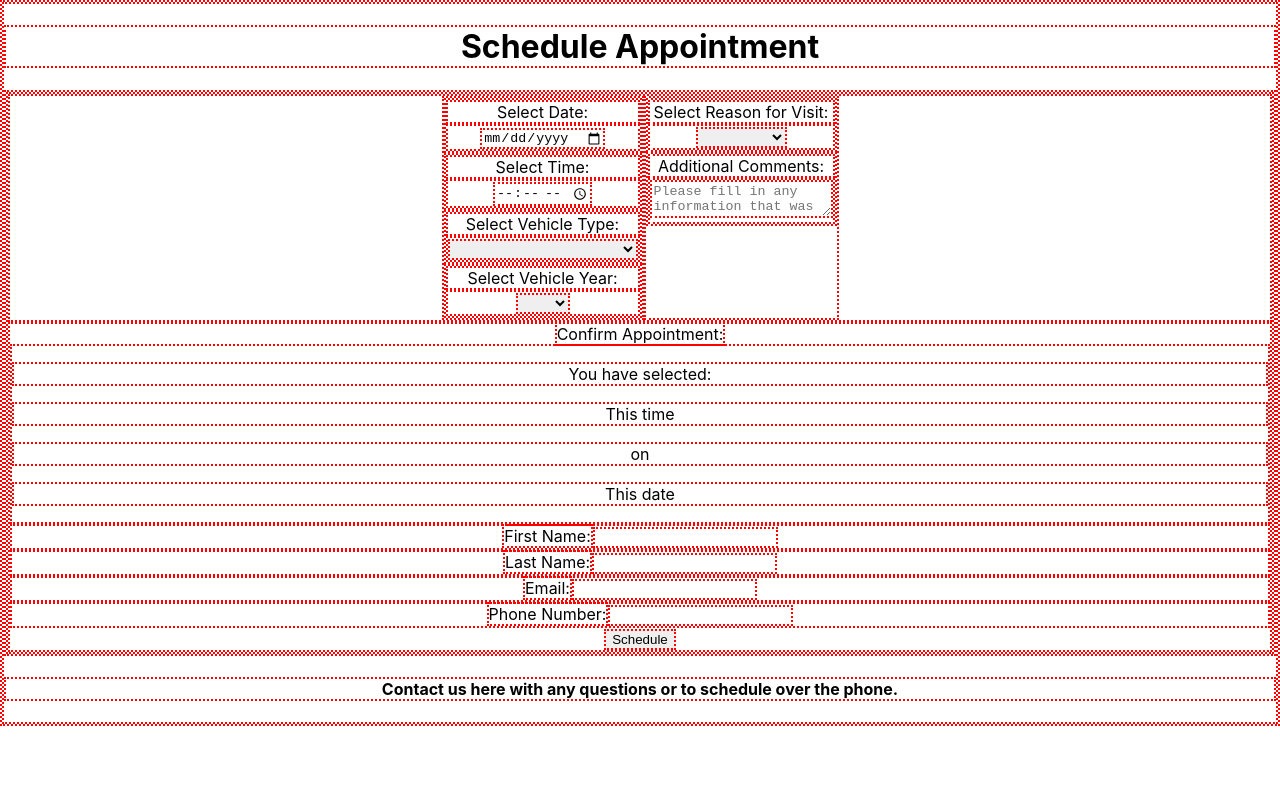
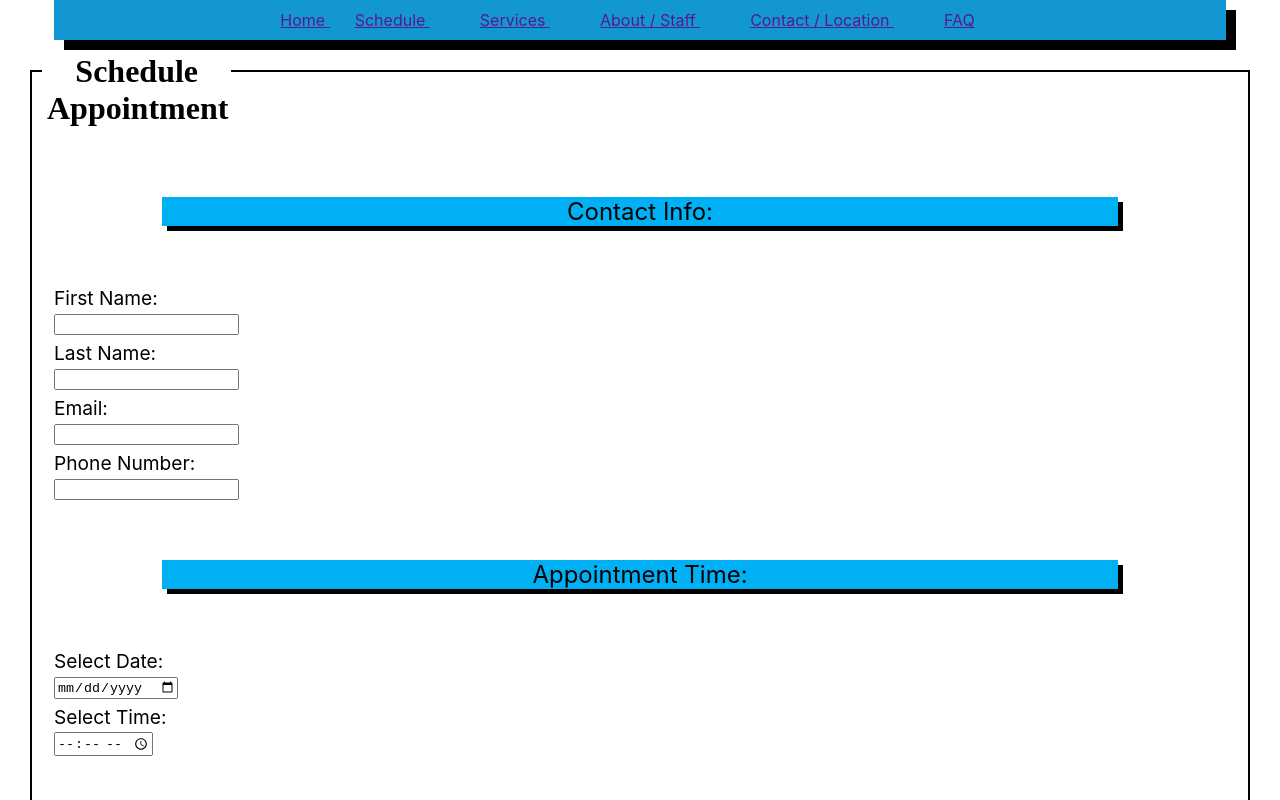
Before and after one commit to MeloVicG/LatinoAutoElectric, a React (Create React App) app in the folder paras-repair-shop/: page /schedule in a window 1280 px wide. Shown: the top 800 px of the page. Built offline with nearby package versions, Linux system fonts and the light colour scheme.

Commit message:
formating & form updates

```diff
--- a/paras-repair-shop/src/App.css
+++ b/paras-repair-shop/src/App.css
@@ -4,9 +4,9 @@
   padding: 0px;
 }
 
-.App * {
+/* .App * {
   border: red dotted 2px;
-}
+} */
 
 .wrapper {
   /* margin-top: 50px; */
@@ -59,16 +59,59 @@ nav {
   /* margin: 0px 50px */
 }
 
+.banner {
+  padding: 10px;
+  border: 2px solid;
+  margin: 30px;
+}
+
+.banner h1 {
+  font-family: "Brush Script MT";
+  font-weight: bold;
+  font-size: xx-large;
+  padding-left: 5px;
+  padding-right: 5px;
+  position: relative;
+  top: -50px;
+  width: 15%;
+  margin-bottom: -40px;
+
+  background-color: white;
+}
+
 .ap-form-top {
+  display: block;
+  margin-top: -30px;
+}
+
+.form-row {
+  width: 100%;
+  justify-content: space-around;
+  text-align: left;
+  margin: 0.5%;
+  font-size: larger;
+}
+
+.form-group {
+  width: 30%;
+  margin: 0.5%;
+}
+
+.form-heading {
   display: flex;
+  font-size: x-large;
   justify-content: center;
   align-content: space-between;
+  background-color: #00b0f4;
+  box-shadow: 5px 5px;
+  margin: 5% 10% 5% 10%;
 }
 
-.form-group label {
-  display: flex;
+.confirm-group {
   justify-content: center;
-  align-content: space-between;
+  margin: 5% 25% 5% 25%;
+  border: 3px solid #00b0f4;
+  box-shadow: 5px 5px;
 }
 
 /* Updated */
--- a/paras-repair-shop/src/components/AppointmentForm.jsx
+++ b/paras-repair-shop/src/components/AppointmentForm.jsx
@@ -26,7 +26,37 @@ const AppointmentForm = ({appointments, setAppointments}) => {
             <form className="appointmentForm" >
                 {validations.map((message, idx) => <p style={{ color: "red" }} className="err" key={idx}>{message}</p>)}
                 <div className="ap-form-top">
-                    <div className="ap-form-left">
+                    <label className="form-heading">Contact Info:</label>
+                    <div className="form-row">
+                        <div className="form-group">
+                            <label>First Name:</label>
+                            <div>
+                                <input type="text" onChange={e => setFirstName(e.target.value)}/>
+                            </div>
+                        </div>
+                        <div className="form-group">
+                            <label>Last Name:</label>
+                            <div>
+                                <input type="text" onChange={e => setLastName(e.target.value)}/>
+                            </div>
+                        </div>
+                    </div>
+                    <div className="form-row">
+                        <div className="form-group">
+                            <label>Email:</label>
+                            <div>
+                                <input type="email" onChange={e => setEmail(e.target.value)}/>
+                            </div>
+                        </div>
+                        <div className="form-group">
+                            <label>Phone Number:</label>
+                            <div>
+                                <input type="text" onChange={e => setPhone(e.target.value)}/>
+                            </div>
+                        </div>
+                    </div>
+                    <label className="form-heading">Appointment Time:</label>
+                    <div className="form-row">
                         <div className="form-group">
                             <label>Select Date:</label>
                             <div>
@@ -39,29 +69,26 @@ const AppointmentForm = ({appointments, setAppointments}) => {
                                 <input type="time" onChange={e => setTime(e.target.value)}/>
                             </div>
                         </div>
+                    </div>
+                    <label className="form-heading">Vehicle Info:</label>
+                    <div className="form-row">
                         <div className="form-group">
-                            <label>Select Vehicle Type:</label>
-                            <div>
-                                <select id="vehicle" onChange={e => setVehicleType(e.target.value)}>
-                                    <option value=""></option>
-                                    {optionList}
-                                    <option value="other">Other - specify in comments</option>
-                                </select>
+                            <label>Make:</label>
+                            <input type="text" onChange={e => setPhone(e.target.value)}/>
+                        </div>
+                        <div className="form-group">
+                            <label>Model:</label>
+                            <input type="text" onChange={e => setPhone(e.target.value)}/>
+                        </div>
+                        <div className="form-group">
+                            <label> Year:</label>
+                            <input type="number" onChange={e => setPhone(e.target.value)}/>
                         </div>
                     </div>
+                    <label className="form-heading">Helpful Info:</label>
+                    <div className="form-row">
                         <div className="form-group">
-                            <label>Select Vehicle Year:</label>
-                            <div>
-                                <select id="vehicle" onChange={e => setVehicleType(e.target.value)}>
-                                    <option value=""></option>
-                                    <option value="2021">2021</option>
-                                </select>
-                            </div>
-                        </div>
-                    </div>
-                    <div className="ap-form-right">
-                        <div className="form-group">
-                            <label>Select Reason for Visit:</label>
+                            <label>Reason for Visit:</label>
                             <div>
                                 <select id="vehicle" onChange={e => setVehicleType(e.target.value)}>
                                     <option value=""></option>
@@ -77,6 +104,7 @@ const AppointmentForm = ({appointments, setAppointments}) => {
                         </div>
                     </div>
                 </div>
+                <div>
                     <div className="confirm-group">
                         <label>Confirm Appointment:</label>
                         <div>
@@ -85,23 +113,7 @@ const AppointmentForm = ({appointments, setAppointments}) => {
                             <p>on</p>
                             <p>This date</p>
                         </div>
-                    <div className="confirm-group">
-                        <label>First Name:</label>
-                        <input type="text" onChange={e => setFirstName(e.target.value)}/>
                     </div>
-                    <div className="confirm-group">
-                        <label>Last Name:</label>
-                        <input type="text" onChange={e => setLastName(e.target.value)}/>
-                    </div>
-                    <div className="confirm-group">
-                        <label>Email:</label>
-                        <input type="email" onChange={e => setEmail(e.target.value)}/>
-                    </div>
-                    <div className="confirm-group">
-                        <label>Phone Number:</label>
-                        <input type="text" onChange={e => setPhone(e.target.value)}/>
-                    </div>
-
                     <input type="submit" value="Schedule"/>
                 </div>
             </form>
--- a/paras-repair-shop/src/views/AppointmentPage.jsx
+++ b/paras-repair-shop/src/views/AppointmentPage.jsx
@@ -6,8 +6,18 @@ const AppointmentPage = () => {
 
     return (
         <div>
-            <h1>Schedule Appointment</h1>
-            <AppointmentForm />
+            <nav style={{backgroundColor:"rgb(18,151,210)"}}>
+                <a className="navBarHome"href=""> Home </a>
+                <a href="" style={{margin:"25px"}}> Schedule </a>
+                <a href="" style={{margin:"25px"}}> Services </a>
+                <a href="" style={{margin:"25px"}}> About / Staff </a>
+                <a href="" style={{margin:"25px"}}> Contact / Location </a>
+                <a href="" style={{margin:"25px"}}> FAQ </a>
+            </nav>
+            <div className="banner">
+                <h1>Schedule Appointment</h1>
+                <AppointmentForm />
+            </div>
             <h4>Contact us here with any questions or to schedule over the phone.</h4>
         </div>
 
--- a/paras-repair-shop/src/views/HomePage.jsx
+++ b/paras-repair-shop/src/views/HomePage.jsx
@@ -5,8 +5,6 @@ const HomePage = () => {
 
     return(
         <div className="App">
-            Vic figure this out!
-
             <div className="wrapper">
                 <div className="container">
                     <h1 className="titleBox">Latinos Auto Electric</h1>
```
Lines whose indentation alone changed are shown as unchanged.
